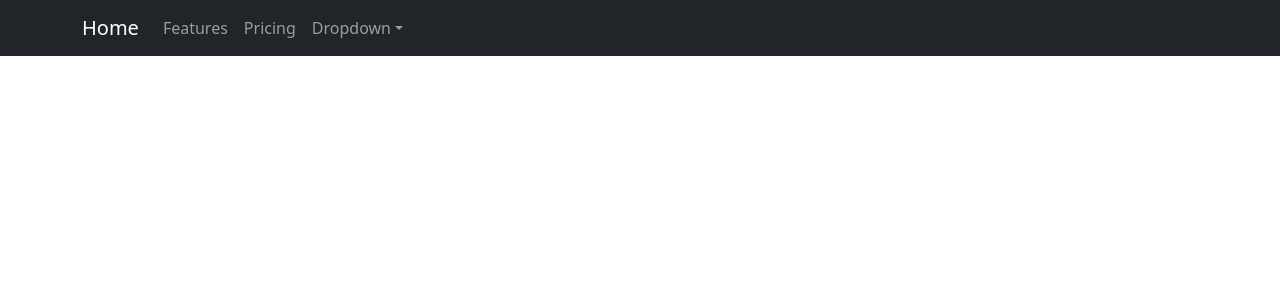
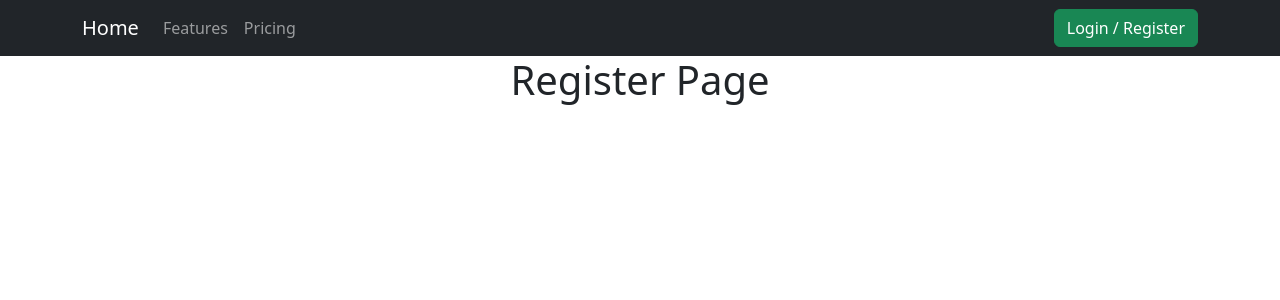
Before and after one commit to Noel-VIP-Blanco/SysArchReactApp, a React (Create React App) app: page /register in a window 1280 px wide. Shown: the top 300 px of the page. Built offline with nearby package versions, Linux system fonts and the light colour scheme.

Commit message:
Register Button Added

```diff
--- a/src/components/Navbar.jsx
+++ b/src/components/Navbar.jsx
@@ -2,7 +2,8 @@ import Container from 'react-bootstrap/Container';
 import Nav from 'react-bootstrap/Nav';
 import Navbar from 'react-bootstrap/Navbar';
 import NavDropdown from 'react-bootstrap/NavDropdown';
-
+import React from "react";
+import { Link } from 'react-router-dom';
 function CollapsibleExample() {
   return (
     <Navbar collapseOnSelect expand="lg" bg="dark" variant="dark">
@@ -13,19 +14,12 @@ function CollapsibleExample() {
           <Nav className="me-auto">
             <Nav.Link href="/features">Features</Nav.Link>
             <Nav.Link href="/pricing">Pricing</Nav.Link>
-            <NavDropdown title="Dropdown" id="collasible-nav-dropdown">
-              <NavDropdown.Item href="#action/3.1">Action</NavDropdown.Item>
-              <NavDropdown.Item href="#action/3.2">
-                Another action
-              </NavDropdown.Item>
-              <NavDropdown.Item href="#action/3.3">Something</NavDropdown.Item>
-              <NavDropdown.Divider />
-              <NavDropdown.Item href="#action/3.4">
-                Separated link
-              </NavDropdown.Item>
-            </NavDropdown>
           </Nav>
         </Navbar.Collapse>
+        <Link to="/register">
+        <button class="btn btn-success my-2 my-sm-0" type="submit">Login / Register</button>
+        </Link>
+
       </Container>
     </Navbar>
   );
--- a/src/index.js
+++ b/src/index.js
@@ -7,7 +7,7 @@ import { BrowserRouter, Routes, Route } from 'react-router-dom';
 import { Home } from './pages/home.page'
 import { Features } from './pages/features.page';
 import { Pricing } from './pages/pricing.page';
-
+import { Register } from './pages/register.page';
 const root = ReactDOM.createRoot(document.getElementById('root'));
 root.render(
   <React.StrictMode>
@@ -17,6 +17,7 @@ root.render(
           <Route path="/" element={<Home/>}/>
           <Route path="/features" element={<Features/>}/>
           <Route path="/pricing" element={<Pricing/>}/>
+          <Route path="/register" element={<Register/>}/>
         </Routes>
       </BrowserRouter>
   </React.StrictMode>
--- /dev/null
+++ b/src/pages/register.page.jsx
@@ -0,0 +1,3 @@
+export const Register = () => {
+    return <center><h1>Register Page</h1></center>
+}
```
